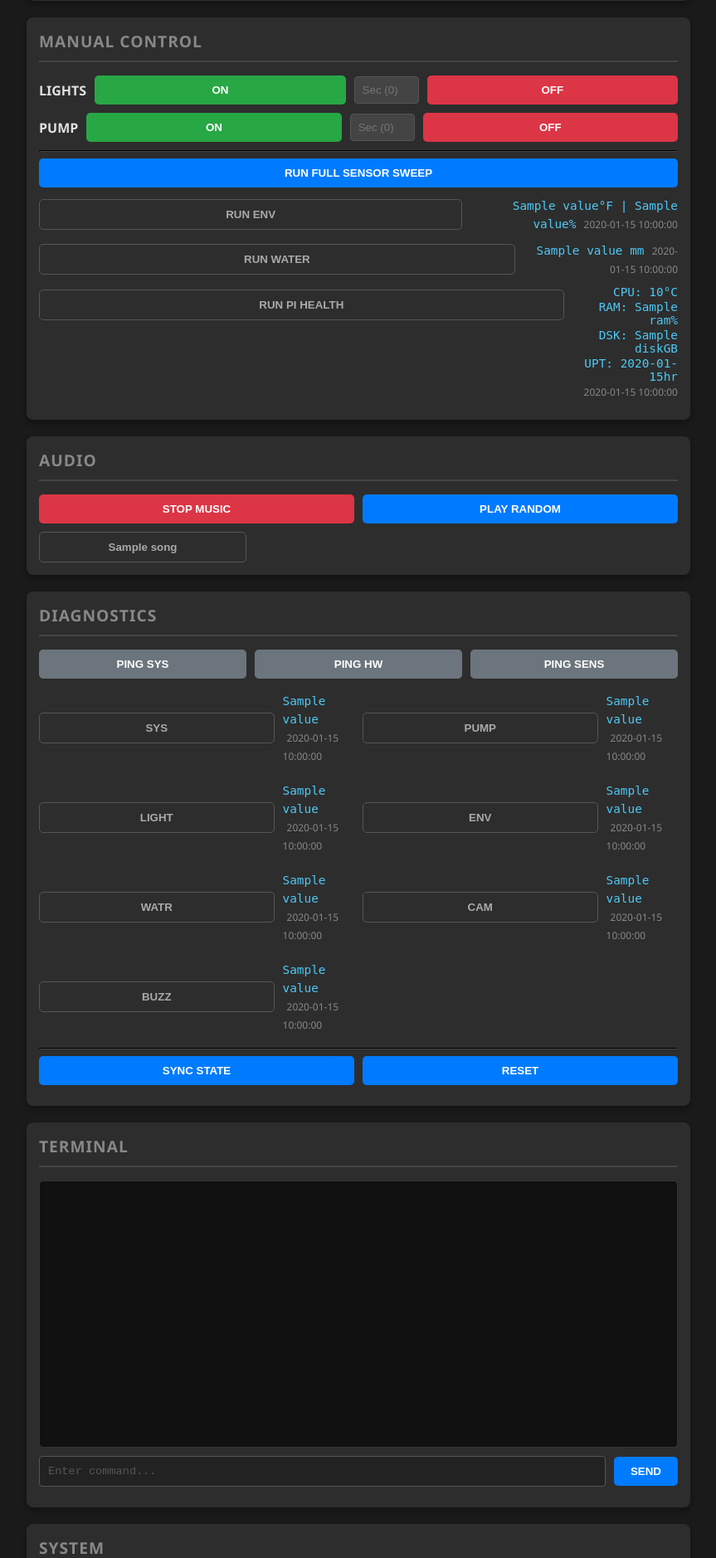
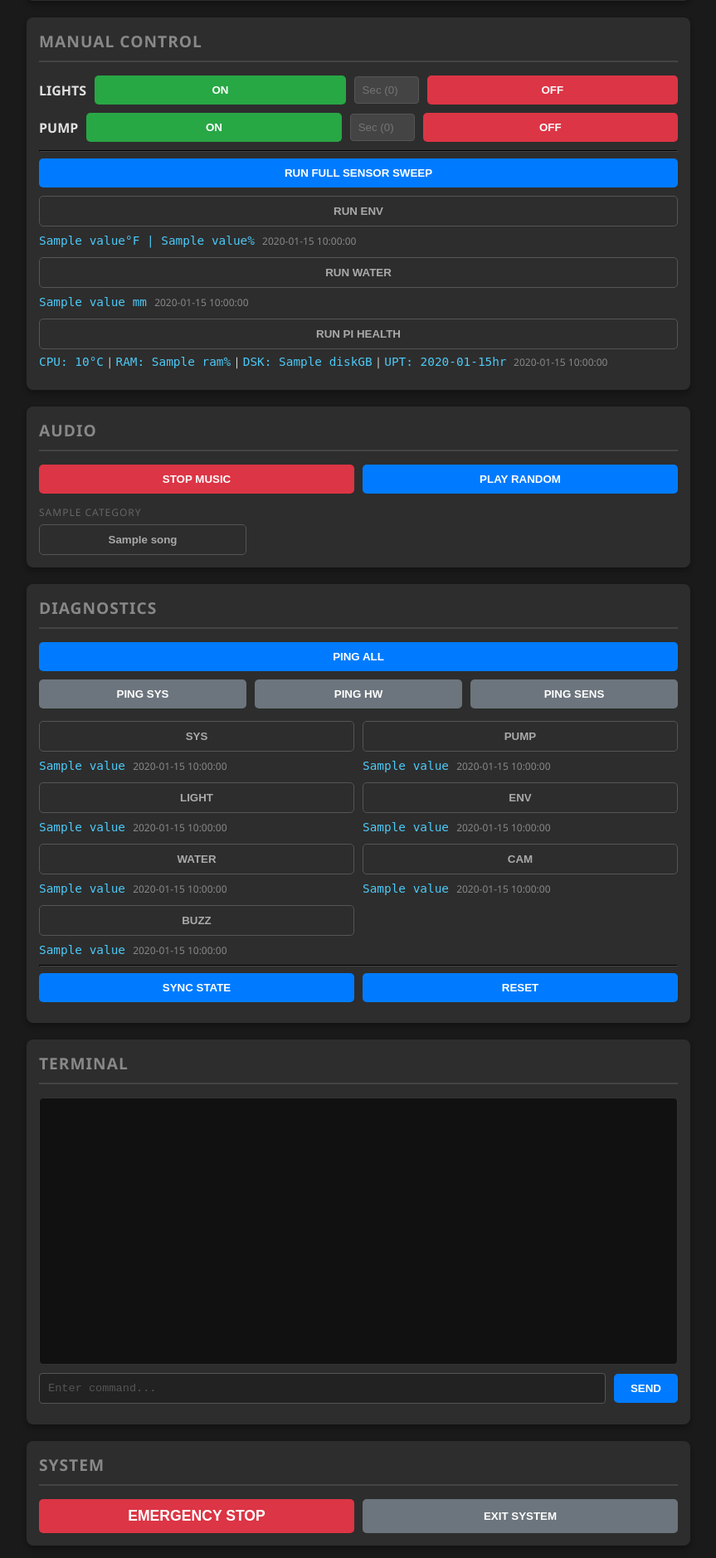
Before and after one commit to JasonCreemers/AeroSense, a Python web app: template templates/index.html in a window 1280 px wide. Shown: the part 1477-3355 px from the top of the page at 83% size, without its empty margins (208-1071 px from the left). Run offline with Jinja, Linux system fonts and the light colour scheme; the template is opened without the code that fills it: most values are stand-ins (such as "Sample title", 1, 10 or a date in 2020); grey boxes marked "Sample" are stand-in pictures; some libraries are stand-ins or nearby versions.

Commit message:
made the next facebook

```diff
--- a/aerosense/__init__.py
+++ b/aerosense/__init__.py
@@ -13,7 +13,7 @@
 from typing import List
 
 # --- Versioning ---
-__version__: str = "v3.15.2"
+__version__: str = "v3.15.3"
 __release__: str = "2026-03-21"
 
 # --- Component Exports ---
--- a/templates/index.html
+++ b/templates/index.html
@@ -150,27 +150,27 @@
 
             <button class="btn-blue" style="margin-bottom: 10px;" onclick="post('/api/run_sensor', {target: 'SENSORS'})">RUN FULL SENSOR SWEEP</button>
 
-            <div class="row">
+            <div style="margin-bottom: 10px;">
                 <button class="btn-outline" onclick="post('/api/run_sensor', {target: 'ENVIRONMENT'})">RUN ENV</button>
-                <div style="text-align: right;">
+                <div style="margin-top: 5px;">
                     <span class="data-tag" id="env-value">{{ cache['temp_reading']['value'] }}°F | {{ cache['humidity_reading']['value'] }}%</span>
                     <span class="time-tag" id="env-time">{{ cache['temp_reading']['time'] }}</span>
                 </div>
             </div>
-            <div class="row">
+            <div style="margin-bottom: 10px;">
                 <button class="btn-outline" onclick="post('/api/run_sensor', {target: 'WATER_LEVEL'})">RUN WATER</button>
-                <div style="text-align: right;">
+                <div style="margin-top: 5px;">
                     <span class="data-tag" id="water-value">{{ cache['water_reading']['value'] }} mm</span>
                     <span class="time-tag" id="water-time">{{ cache['water_reading']['time'] }}</span>
                 </div>
             </div>
-            <div class="row" style="align-items: flex-start;">
-                <button class="btn-outline" style="margin-top: 5px;" onclick="post('/api/run_sensor', {target: 'PI_HEALTH'})">RUN PI HEALTH</button>
-                <div style="text-align: right; font-size: 0.85rem;">
-                    <div class="data-tag" id="pi-temp" style="margin-bottom: 2px;">CPU: {{ cache['pi_health_reading']['value']['temp'] }}°C</div>
-                    <div class="data-tag" id="pi-ram" style="margin-bottom: 2px;">RAM: {{ cache['pi_health_reading']['value']['ram'] }}%</div>
-                    <div class="data-tag" id="pi-disk" style="margin-bottom: 2px;">DSK: {{ cache['pi_health_reading']['value']['disk'] }}GB</div>
-                    <div class="data-tag" id="pi-uptime">UPT: {{ cache['pi_health_reading']['value']['uptime'] }}hr</div>
+            <div style="margin-bottom: 10px;">
+                <button class="btn-outline" onclick="post('/api/run_sensor', {target: 'PI_HEALTH'})">RUN PI HEALTH</button>
+                <div style="margin-top: 5px; font-size: 0.85rem;">
+                    <span class="data-tag" id="pi-temp">CPU: {{ cache['pi_health_reading']['value']['temp'] }}°C</span> |
+                    <span class="data-tag" id="pi-ram">RAM: {{ cache['pi_health_reading']['value']['ram'] }}%</span> |
+                    <span class="data-tag" id="pi-disk">DSK: {{ cache['pi_health_reading']['value']['disk'] }}GB</span> |
+                    <span class="data-tag" id="pi-uptime">UPT: {{ cache['pi_health_reading']['value']['uptime'] }}hr</span>
                     <span class="time-tag" id="pi-time">{{ cache['pi_health_reading']['time'] }}</span>
                 </div>
             </div>
@@ -182,7 +182,10 @@
                 <button class="btn-red" onclick="post('/api/music', {action: 'STOP'})">STOP MUSIC</button>
                 <button class="btn-blue" onclick="post('/api/music', {action: 'RANDOM'})">PLAY RANDOM</button>
             </div>
-            <div class="grid-3" style="margin-top: 10px;">
+            {% for category, songs in song_categories.items() %}
+                <div style="margin-top: 10px;">
+                    <span style="font-size: 0.75rem; color: #666; text-transform: uppercase; letter-spacing: 1px;">{{ category }}</span>
+                    <div class="grid-3" style="margin-top: 5px;">
                         {% for song in songs %}
                             <button class="btn-outline" onclick="post('/api/music', {action: 'PLAY', song: '{{ song }}'})">
                                 {{ song }}
@@ -190,10 +193,13 @@
                         {% endfor %}
                     </div>
                 </div>
+            {% endfor %}
+        </div>
 
         <div class="panel">
             <h2>Diagnostics</h2>
 
+            <button class="btn-blue" style="margin-bottom: 10px;" onclick="post('/api/ping', {target: 'SYSTEM'}); post('/api/ping', {target: 'HARDWARE'}); post('/api/ping', {target: 'SENSORS'})">PING ALL</button>
             <div class="grid-3" style="margin-bottom: 15px;">
                 <button class="btn-gray" onclick="post('/api/ping', {target: 'SYSTEM'})">PING SYS</button>
                 <button class="btn-gray" onclick="post('/api/ping', {target: 'HARDWARE'})">PING HW</button>
@@ -201,33 +207,33 @@
             </div>
 
             <div class="grid-2">
-                <div class="row">
+                <div>
                     <button class="btn-outline" onclick="post('/api/ping', {target: 'SYSTEM'})">SYS</button>
-                    <div><span class="data-tag" id="ping-system-value">{{ cache['ping_system']['value'] }}</span><br><span class="time-tag" id="ping-system-time">{{ cache['ping_system']['time'] }}</span></div>
+                    <div style="margin-top: 5px;"><span class="data-tag" id="ping-system-value">{{ cache['ping_system']['value'] }}</span> <span class="time-tag" id="ping-system-time">{{ cache['ping_system']['time'] }}</span></div>
                 </div>
-                 <div class="row">
+                <div>
                     <button class="btn-outline" onclick="post('/api/ping', {target: 'PUMP'})">PUMP</button>
-                    <div><span class="data-tag" id="ping-pump-value">{{ cache['ping_pump']['value'] }}</span><br><span class="time-tag" id="ping-pump-time">{{ cache['ping_pump']['time'] }}</span></div>
+                    <div style="margin-top: 5px;"><span class="data-tag" id="ping-pump-value">{{ cache['ping_pump']['value'] }}</span> <span class="time-tag" id="ping-pump-time">{{ cache['ping_pump']['time'] }}</span></div>
                 </div>
-                 <div class="row">
+                <div>
                     <button class="btn-outline" onclick="post('/api/ping', {target: 'LIGHTS'})">LIGHT</button>
-                    <div><span class="data-tag" id="ping-lights-value">{{ cache['ping_lights']['value'] }}</span><br><span class="time-tag" id="ping-lights-time">{{ cache['ping_lights']['time'] }}</span></div>
+                    <div style="margin-top: 5px;"><span class="data-tag" id="ping-lights-value">{{ cache['ping_lights']['value'] }}</span> <span class="time-tag" id="ping-lights-time">{{ cache['ping_lights']['time'] }}</span></div>
                 </div>
-                 <div class="row">
+                <div>
                     <button class="btn-outline" onclick="post('/api/ping', {target: 'ENVIRONMENT'})">ENV</button>
-                    <div><span class="data-tag" id="ping-env-value">{{ cache['ping_env']['value'] }}</span><br><span class="time-tag" id="ping-env-time">{{ cache['ping_env']['time'] }}</span></div>
+                    <div style="margin-top: 5px;"><span class="data-tag" id="ping-env-value">{{ cache['ping_env']['value'] }}</span> <span class="time-tag" id="ping-env-time">{{ cache['ping_env']['time'] }}</span></div>
                 </div>
-                 <div class="row">
-                    <button class="btn-outline" onclick="post('/api/ping', {target: 'WATER_LEVEL'})">WATR</button>
-                    <div><span class="data-tag" id="ping-water-value">{{ cache['ping_water']['value'] }}</span><br><span class="time-tag" id="ping-water-time">{{ cache['ping_water']['time'] }}</span></div>
+                <div>
+                    <button class="btn-outline" onclick="post('/api/ping', {target: 'WATER_LEVEL'})">WATER</button>
+                    <div style="margin-top: 5px;"><span class="data-tag" id="ping-water-value">{{ cache['ping_water']['value'] }}</span> <span class="time-tag" id="ping-water-time">{{ cache['ping_water']['time'] }}</span></div>
                 </div>
-                <div class="row">
+                <div>
                     <button class="btn-outline" onclick="post('/api/ping', {target: 'CAMERA'})">CAM</button>
-                    <div><span class="data-tag" id="ping-cam-value">{{ cache['ping_cam']['value'] }}</span><br><span class="time-tag" id="ping-cam-time">{{ cache['ping_cam']['time'] }}</span></div>
+                    <div style="margin-top: 5px;"><span class="data-tag" id="ping-cam-value">{{ cache['ping_cam']['value'] }}</span> <span class="time-tag" id="ping-cam-time">{{ cache['ping_cam']['time'] }}</span></div>
                 </div>
-                 <div class="row">
+                <div>
                     <button class="btn-outline" onclick="post('/api/ping', {target: 'MUSIC'})">BUZZ</button>
-                    <div><span class="data-tag" id="ping-buzzer-value">{{ cache['ping_buzzer']['value'] }}</span><br><span class="time-tag" id="ping-buzzer-time">{{ cache['ping_buzzer']['time'] }}</span></div>
+                    <div style="margin-top: 5px;"><span class="data-tag" id="ping-buzzer-value">{{ cache['ping_buzzer']['value'] }}</span> <span class="time-tag" id="ping-buzzer-time">{{ cache['ping_buzzer']['time'] }}</span></div>
                 </div>
             </div>
 
```
Also changed, not shown: aerosense/interface/web.py (+12 -2 lines), CHANGELOG.md, README.md. Lines whose indentation alone changed are shown as unchanged.
